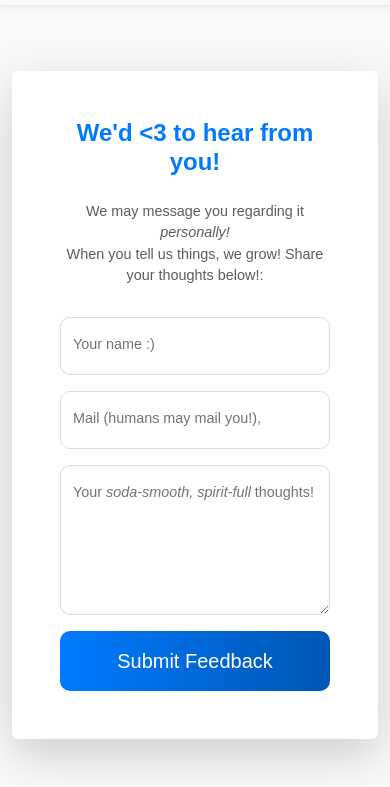
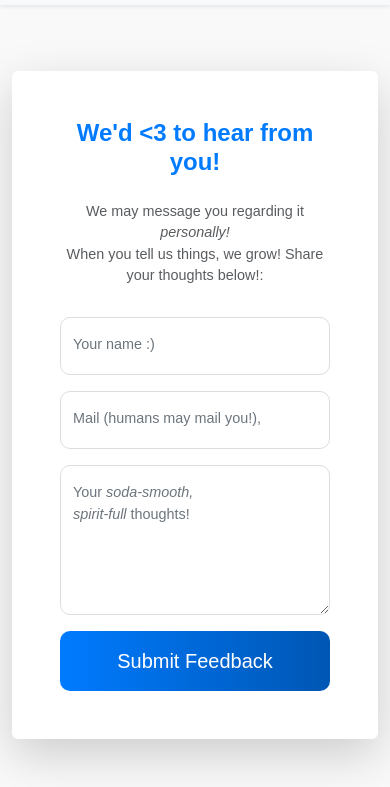
Before and after one commit to Brahvim/College-Weather-App, a website: page front/feedback.html in a window 390 px wide. Shown: the part 57-844 px from the top of the page. Drawn offline with nearby package versions, Linux system fonts and the light colour scheme.

Commit message:
Felt like making this change for mobile...

```diff
--- a/front/feedback.html
+++ b/front/feedback.html
@@ -107,7 +107,7 @@
                         style="height: 150px"
                         required
                     ></textarea>
-                    <label for="feedback">Your <i>soda-smooth, spirit-full</i> thoughts!</label>
+                    <label for="feedback">Your <i>soda-smooth, <br /> spirit-full</i> thoughts!</label>
                 </div>
 
                 <div class="text-center">
```
